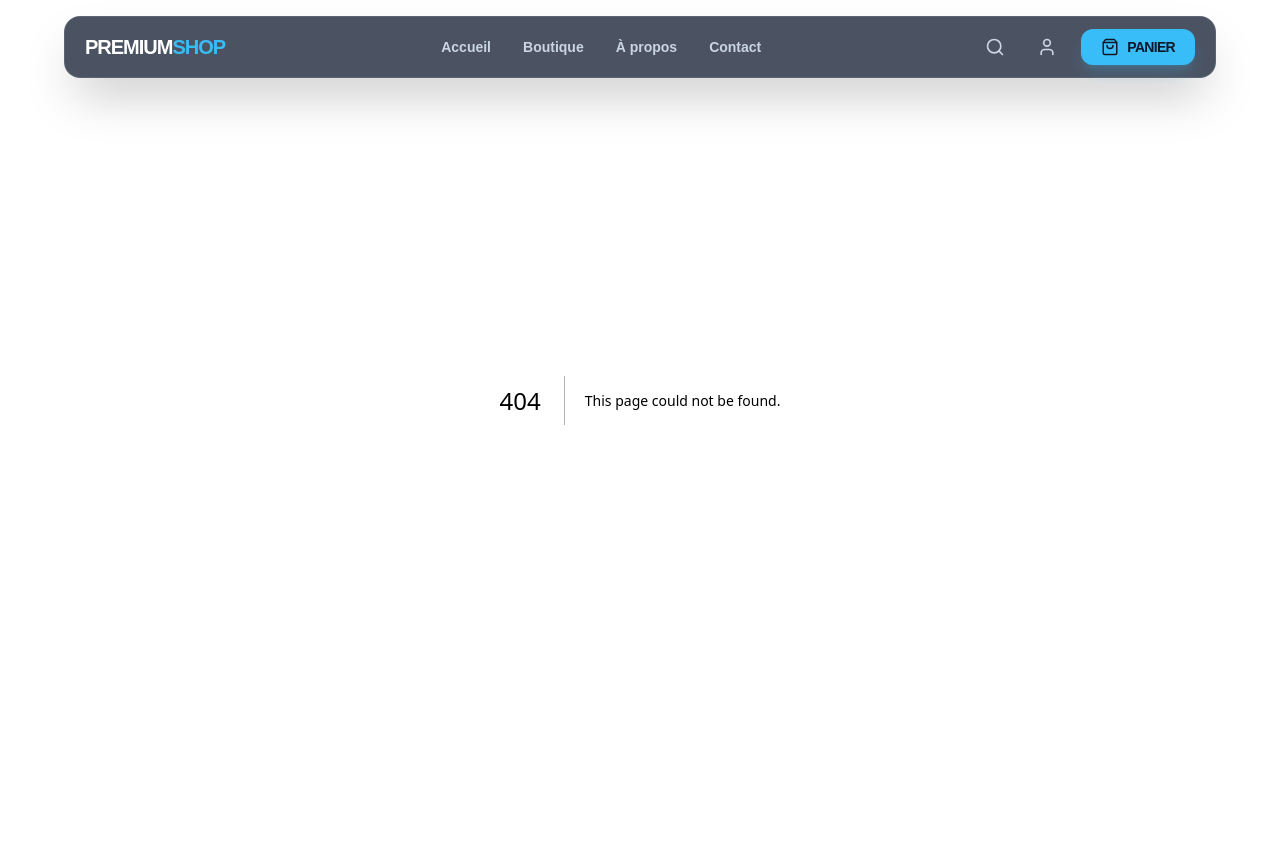
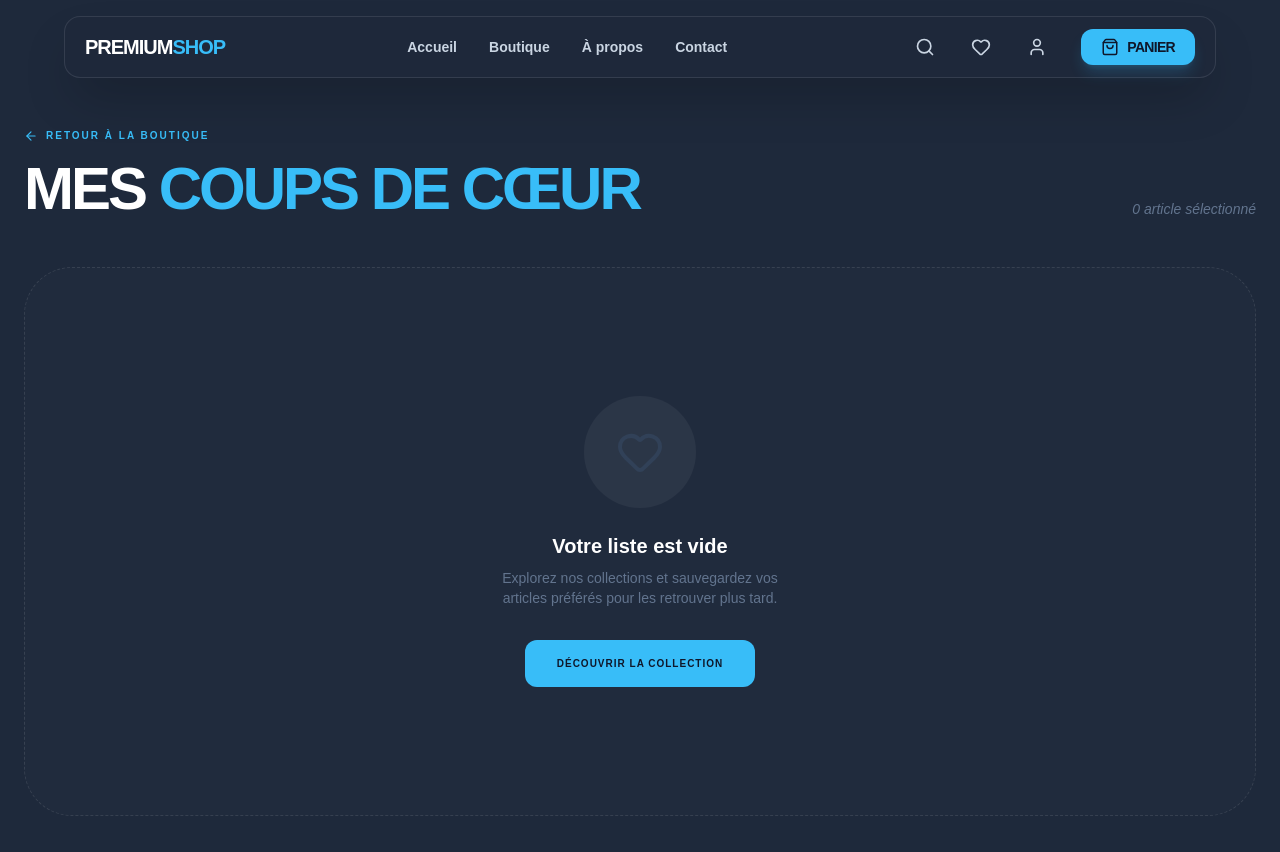
Before and after one commit to Thugs20/mon-shop-premium, a Next.js app: page /favoris in a window 1280 px wide. Before the commit this address had no page. Shown: the top 852 px of the page. Before the commit the page ends 800 px from the top, so only its background shows below. Built offline with nearby package versions, Linux system fonts and the light colour scheme.

Commit message:
Implémentation de la logique produits favoris

```diff
--- /dev/null
+++ b/app/favoris/page.tsx
@@ -0,0 +1,62 @@
+"use client";
+import { useFavorites } from "@/context/FavoritesContext";
+import ProductCard from "@/components/ProductCard";
+import { Heart, ArrowLeft, ShoppingBag } from "lucide-react";
+import Link from "next/link";
+
+const FavoritesPage = () => {
+  const { favorites } = useFavorites();
+
+  return (
+    <main className="bg-[#1e293b] min-h-screen pt-32 pb-20 px-6">
+      <div className="max-w-7xl mx-auto">
+
+        {/* En-tête de la page */}
+        <div className="flex flex-col md:flex-row md:items-end justify-between gap-6 mb-12">
+          <div className="space-y-4">
+            <Link
+              href="/shop"
+              className="flex items-center gap-2 text-[#38bdf8] text-[10px] font-bold uppercase tracking-[0.2em] group"
+            >
+              <ArrowLeft size={14} className="group-hover:-translate-x-1 transition-transform" />
+              Retour à la boutique
+            </Link>
+            <h1 className="text-5xl md:text-6xl font-black text-white tracking-tighter">
+              MES <span className="text-[#38bdf8]">COUPS DE CŒUR</span>
+            </h1>
+          </div>
+          <p className="text-slate-500 font-medium italic text-sm md:text-right">
+            {favorites.length} {favorites.length > 1 ? "articles sélectionnés" : "article sélectionné"}
+          </p>
+        </div>
+
+        {/* Grille de produits */}
+        {favorites.length === 0 ? (
+          <div className="flex flex-col items-center justify-center py-32 border border-dashed border-white/10 rounded-[3rem] bg-white/[0.01]">
+            <div className="p-8 rounded-full bg-white/5 mb-6">
+              <Heart size={48} className="text-slate-700" />
+            </div>
+            <h2 className="text-white text-xl font-bold mb-2">Votre liste est vide</h2>
+            <p className="text-slate-500 text-sm mb-8 text-center max-w-xs">
+              Explorez nos collections et sauvegardez vos articles préférés pour les retrouver plus tard.
+            </p>
+            <Link
+              href="/shop"
+              className="bg-[#38bdf8] text-[#0f172a] px-8 py-4 rounded-xl font-black uppercase tracking-widest text-[10px] hover:bg-white transition-all active:scale-95"
+            >
+              Découvrir la collection
+            </Link>
+          </div>
+        ) : (
+          <div className="grid grid-cols-1 sm:grid-cols-2 lg:grid-cols-3 xl:grid-cols-4 gap-8">
+            {favorites.map((product) => (
+              <ProductCard key={product.id} product={product} />
+            ))}
+          </div>
+        )}
+      </div>
+    </main>
+  );
+};
+
+export default FavoritesPage;
--- a/app/layout.tsx
+++ b/app/layout.tsx
@@ -2,7 +2,8 @@ import Navbar from "../components/Navbar";
 import type { Metadata } from "next";
 import { Geist, Geist_Mono } from "next/font/google";
 import "./globals.css";
-import { CartProvider } from "../context/CartContext"; // Chemin corrigé
+import { CartProvider } from "../context/CartContext";
+import { FavoritesProvider } from "../context/FavoritesContext";
 
 const geistSans = Geist({
   variable: "--font-geist-sans",
@@ -31,8 +32,10 @@ export default function RootLayout({
       >
         {/* Le CartProvider entoure tout pour que le panier marche partout */}
         <CartProvider>
-          <Navbar />
-          {children}
+          <FavoritesProvider>
+            <Navbar />
+            {children}
+          </FavoritesProvider>
         </CartProvider>
       </body>
     </html>
--- a/app/shop/[id]/page.tsx
+++ b/app/shop/[id]/page.tsx
@@ -2,6 +2,8 @@
 import { useState } from "react";
 import { products } from "@/data/products";
 import { useParams, useRouter } from "next/navigation";
+import { useCart } from "@/context/CartContext"; // Import Panier
+import { useFavorites } from "@/context/FavoritesContext"; // Import Favoris
 import {
   ChevronLeft, Heart, Check,
   Truck, ShieldCheck, RotateCcw
@@ -10,12 +12,17 @@ import {
 const ProductDetails = () => {
   const params = useParams();
   const router = useRouter();
-  const [isFavorite, setIsFavorite] = useState(false);
+  const { addToCart } = useCart(); // Logique panier
+  const { toggleFavorite, isFavorite } = useFavorites(); // Logique favoris
+
   const [selectedColor, setSelectedColor] = useState(0);
 
   const product = products.find((p) => p.id === Number(params.id));
 
   if (!product) return <div className="bg-[#1e293b] min-h-screen" />;
+
+  // On vérifie si ce produit spécifique est dans les favoris
+  const active = isFavorite(product.id);
 
   return (
     <main className="bg-[#1e293b] min-h-screen pt-24 pb-20 px-6">
@@ -40,7 +47,7 @@ const ProductDetails = () => {
 
         <div className="grid grid-cols-1 lg:grid-cols-12 gap-10 lg:gap-16 items-start">
 
-          {/* COLONNE GAUCHE : IMAGE (Réduite à 5/12 pour l'équilibre) */}
+          {/* COLONNE GAUCHE : IMAGE */}
           <div className="lg:col-span-5 relative group mx-auto w-full max-w-[500px] lg:max-w-none">
             <div className="aspect-square rounded-[2rem] overflow-hidden bg-slate-800/50 border border-white/5 shadow-2xl">
               <img
@@ -50,18 +57,19 @@ const ProductDetails = () => {
               />
             </div>
 
+            {/* BOUTON FAVORIS (FUSIONNÉ AVEC LE CONTEXT) */}
             <button
-              onClick={() => setIsFavorite(!isFavorite)}
-              className="absolute top-6 right-6 p-4 rounded-full bg-white/10 backdrop-blur-xl border border-white/10 text-white transition-all hover:scale-110 active:scale-90"
+              onClick={() => toggleFavorite(product)}
+              className="absolute top-6 right-6 p-4 rounded-full bg-white/10 backdrop-blur-xl border border-white/10 text-white transition-all hover:scale-110 active:scale-90 z-10"
             >
               <Heart
                 size={20}
-                className={isFavorite ? "fill-[#38bdf8] text-[#38bdf8]" : "text-white"}
+                className={active ? "fill-[#38bdf8] text-[#38bdf8]" : "text-white"}
               />
             </button>
           </div>
 
-          {/* COLONNE DROITE : INFOS (7/12) */}
+          {/* COLONNE DROITE : INFOS */}
           <div className="lg:col-span-7 space-y-8">
             <div className="space-y-3">
               <h1 className="text-4xl md:text-5xl font-black text-white tracking-tighter leading-tight">
@@ -70,7 +78,7 @@ const ProductDetails = () => {
               <p className="text-3xl font-light text-[#38bdf8] tracking-tighter">{product.price}€</p>
             </div>
 
-            {/* Couleurs (Centrage du Check corrigé) */}
+            {/* Couleurs */}
             {product.colors && (
               <div className="space-y-3">
                 <p className="text-[10px] font-black uppercase tracking-widest text-slate-500">Sélectionner une nuance</p>
@@ -84,7 +92,6 @@ const ProductDetails = () => {
                         selectedColor === index ? "border-[#38bdf8] scale-110 ring-4 ring-[#38bdf8]/10" : "border-white/5 opacity-60"
                       }`}
                     >
-                      {/* On force le centrage absolu ici */}
                       {selectedColor === index && (
                         <Check size={16} className={color.toLowerCase() === "#ffffff" ? "text-black" : "text-white"} />
                       )}
@@ -102,7 +109,10 @@ const ProductDetails = () => {
 
             {/* Action & Réassurance */}
             <div className="space-y-6 pt-4">
-              <button className="w-full bg-white text-black py-5 rounded-xl font-black uppercase tracking-widest text-xs hover:bg-[#38bdf8] transition-all active:scale-95 shadow-xl">
+              <button
+                onClick={() => addToCart(product)}
+                className="w-full bg-white text-black py-5 rounded-xl font-black uppercase tracking-widest text-xs hover:bg-[#38bdf8] transition-all active:scale-95 shadow-xl"
+              >
                 Ajouter au Panier
               </button>
 
--- a/components/Navbar.tsx
+++ b/components/Navbar.tsx
@@ -2,70 +2,84 @@
 import { useState } from 'react';
 import Link from 'next/link';
 import { useCart } from "../context/CartContext";
-import { ShoppingBag, Search, User, Menu, X } from "lucide-react";
-import CartDrawer from "./CartDrawer"; // N'oublie pas l'import
+import { useFavorites } from "../context/FavoritesContext"; // Ajout du hook Favoris
+import { ShoppingBag, Search, User, Menu, X, Heart } from "lucide-react"; // Ajout de Heart
+import CartDrawer from "./CartDrawer";
 
 const Navbar = () => {
-  const [isOpen, setIsOpen] = useState(false); // Pour le menu burger
-  const [isCartOpen, setIsCartOpen] = useState(false); // Pour le tiroir panier
+  const [isOpen, setIsOpen] = useState(false);
+  const [isCartOpen, setIsCartOpen] = useState(false);
   const { cartCount } = useCart();
+  const { favorites } = useFavorites(); // Récupération des favoris
 
   return (
     <>
       <header className="fixed top-4 inset-x-0 flex justify-center z-50 px-4">
-        <nav className="w-full max-w-6xl bg-[#1e293b]/80 backdrop-blur-xl border border-white/10 px-5 py-3 rounded-2xl shadow-2xl">
-          <div className="flex items-center justify-between">
+        <nav className="w-full max-w-6xl bg-[#1e293b]/80 backdrop-blur-xl border border-white/10 px-4 sm:px-5 py-3 rounded-2xl shadow-2xl">
+  <div className="flex items-center justify-between gap-2">
 
-            {/* 1. GAUCHE : BURGER (Mobile uniquement) */}
+    {/* 1. GAUCHE : BURGER (Mobile uniquement) - shrink-0 pour qu'il ne s'écrase jamais */}
     <button
-              className="md:hidden text-white p-2"
+      className="md:hidden text-white p-2 shrink-0"
       onClick={() => setIsOpen(!isOpen)}
     >
       {isOpen ? <X size={24} /> : <Menu size={24} />}
     </button>
 
-            {/* 2. CENTRE/GAUCHE : LOGO */}
-            <Link href="/" className="flex items-center gap-2">
-              <div className="text-white font-black text-lg md:text-xl tracking-tighter">
+    {/* 2. CENTRE/GAUCHE : LOGO - shrink-0 pour garder sa taille */}
+    <Link href="/" className="flex items-center gap-2 shrink-0">
+      <div className="text-white font-black text-lg md:text-xl tracking-tighter whitespace-nowrap">
         PREMIUM<span className="text-[#38bdf8]">SHOP</span>
       </div>
     </Link>
 
     {/* 3. CENTRE : MENU (Desktop uniquement) */}
-            <div className="hidden md:flex items-center gap-8 text-sm font-semibold text-slate-300">
+    <div className="hidden md:flex items-center gap-8 text-sm font-semibold text-slate-300 whitespace-nowrap">
       <Link href="/" className="hover:text-[#38bdf8] transition-colors">Accueil</Link>
       <Link href="/shop" className="hover:text-[#38bdf8] transition-colors">Boutique</Link>
       <Link href="/a-propos" className="hover:text-[#38bdf8] transition-colors">À propos</Link>
       <Link href="/contact" className="hover:text-[#38bdf8] transition-colors">Contact</Link>
     </div>
 
-            {/* 4. DROITE : ACTIONS (Toujours visibles) */}
-            <div className="flex items-center gap-2 sm:gap-4">
-              {/* Recherche - Redirige vers la boutique */}
+    {/* 4. DROITE : ACTIONS - shrink-0 pour protéger le bloc d'icônes */}
+    <div className="flex items-center gap-1 sm:gap-4 lg:gap-6 shrink-0">
+
+      {/* Recherche */}
       <Link
         href="/shop"
-  className="text-slate-300 hover:text-[#38bdf8] p-2 transition-colors"
+        className="text-slate-300 hover:text-[#38bdf8] p-1.5 transition-colors"
         aria-label="Rechercher"
       >
-  <Search size={20} />
+        <Search size={19} className="md:size-[20px]" />
+      </Link>
+
+      {/* FAVORIS */}
+      <Link
+        href="/favoris"
+        className="relative text-slate-300 hover:text-red-400 p-1.5 transition-colors"
+        aria-label="Favoris"
+      >
+        <Heart size={19} className={`md:size-[20px] ${favorites.length > 0 ? "fill-red-500 text-red-500" : ""}`} />
+        {favorites.length > 0 && (
+          <span className="absolute top-1 right-1 w-1.5 h-1.5 bg-red-500 rounded-full border border-[#1e293b]" />
+        )}
       </Link>
 
       {/* Compte */}
-              <button className="text-slate-300 hover:text-white p-2">
-                <User size={20} />
+      <button className="text-slate-300 hover:text-white p-1.5">
+        <User size={19} className="md:size-[20px]" />
       </button>
 
-              {/* LE BOUTON PANIER (Fusionné avec ta logique) */}
+      {/* LE BOUTON PANIER */}
       <button
         onClick={() => setIsCartOpen(true)}
-                className="relative bg-[#38bdf8] text-[#0f172a] px-3 py-2 sm:px-5 rounded-xl text-sm font-bold flex items-center gap-2 hover:bg-white transition-all active:scale-95 shadow-lg shadow-[#38bdf8]/20"
+        className="relative bg-[#38bdf8] text-[#0f172a] ml-1 px-3 py-2 sm:px-5 rounded-xl text-sm font-bold flex items-center gap-2 hover:bg-white transition-all active:scale-95 shadow-lg shadow-[#38bdf8]/20 shrink-0"
       >
         <ShoppingBag size={18} />
         <span className="hidden sm:inline uppercase tracking-tighter">Panier</span>
 
-                {/* Badge Dynamique */}
         {cartCount > 0 && (
-                  <span className="absolute -top-1 -right-1 bg-white text-[#38bdf8] text-[10px] w-5 h-5 rounded-full flex items-center justify-center border-2 border-[#1e293b] font-black animate-pulse">
+          <span className="absolute -top-1 -right-1 bg-white text-[#38bdf8] text-[10px] w-4 h-4 md:w-5 md:h-5 rounded-full flex items-center justify-center border-2 border-[#1e293b] font-black animate-pulse">
             {cartCount}
           </span>
         )}
@@ -73,19 +87,19 @@ const Navbar = () => {
     </div>
   </div>
 
-          {/* 5. MENU MOBILE (S'affiche quand isOpen est vrai) */}
+  {/* 5. MENU MOBILE */}
   {isOpen && (
     <div className="md:hidden mt-4 pt-4 border-t border-white/10 flex flex-col gap-4 text-slate-300 font-medium pb-2">
       <Link href="/" onClick={() => setIsOpen(false)} className="hover:text-[#38bdf8]">Accueil</Link>
       <Link href="/shop" onClick={() => setIsOpen(false)} className="hover:text-[#38bdf8]">Boutique</Link>
       <Link href="/a-propos" onClick={() => setIsOpen(false)} className="hover:text-[#38bdf8]">À propos</Link>
       <Link href="/contact" onClick={() => setIsOpen(false)} className="hover:text-[#38bdf8]">Contact</Link>
+      <Link href="/favoris" onClick={() => setIsOpen(false)} className="hover:text-red-400">Mes Favoris ({favorites.length})</Link>
     </div>
   )}
 </nav>
       </header>
 
-      {/* COMPOSANT PANIER LATÉRAL (Le tiroir) */}
       <CartDrawer isOpen={isCartOpen} onClose={() => setIsCartOpen(false)} />
     </>
   );
--- a/components/ProductCard.tsx
+++ b/components/ProductCard.tsx
@@ -1,16 +1,38 @@
 "use client";
 import { Product } from "../data/products";
 import Link from "next/link";
-import { useCart } from "../context/CartContext"; // Import du hook
+import { useCart } from "../context/CartContext";
+import { useFavorites } from "../context/FavoritesContext"; // Import du hook Favoris
+import { Heart } from "lucide-react"; // Import de l'icône
 
 const ProductCard = ({ product }: { product: Product }) => {
-  const { addToCart } = useCart(); // On récupère la fonction
+  const { addToCart } = useCart();
+  const { toggleFavorite, isFavorite } = useFavorites(); // Logique favoris
+
+  const active = isFavorite(product.id);
+
   return (
     <div className="bg-[#0f172a]/40 border border-white/5 rounded-3xl p-3 hover:border-[#38bdf8]/30 transition-all group flex flex-col h-full shadow-2xl">
 
       {/* Zone cliquable vers les détails */}
+      <div className="relative"> {/* Container relatif pour isoler le bouton du Link */}
+
+        {/* BOUTON FAVORIS (Ajouté ici pour flotter sur l'image) */}
+        <button
+          onClick={(e) => {
+            e.preventDefault(); // Empêche d'ouvrir la page produit en cliquant sur le coeur
+            toggleFavorite(product);
+          }}
+          className="absolute top-4 right-4 z-20 p-2.5 rounded-xl backdrop-blur-md transition-all active:scale-90 border border-white/10 group/heart"
+          style={{ backgroundColor: active ? 'rgba(56, 189, 248, 0.2)' : 'rgba(255, 255, 255, 0.05)' }}
+        >
+          <Heart
+            size={18}
+            className={`transition-colors ${active ? "fill-[#38bdf8] text-[#38bdf8]" : "text-white/40 group-hover/heart:text-white"}`}
+          />
+        </button>
+
         <Link href={`/shop/${product.id}`} className="cursor-pointer">
-
           {/* Container Image */}
           <div className="relative aspect-[4/5] overflow-hidden rounded-2xl bg-slate-800/50">
             <img
@@ -20,7 +42,7 @@ const ProductCard = ({ product }: { product: Product }) => {
               className="object-cover w-full h-full group-hover:scale-110 transition-transform duration-700"
             />
 
-          {/* LE BADGE PREMIUM (Retour en force !) */}
+            {/* LE BADGE PREMIUM */}
             <div className="absolute top-4 left-4 z-10">
               <div className="bg-[#38bdf8]/90 backdrop-blur-md text-[#0f172a] text-[9px] font-black px-3 py-1.5 rounded-lg uppercase tracking-[0.15em] shadow-lg flex items-center gap-1.5">
                 <span className="w-1 h-1 bg-[#0f172a] rounded-full animate-pulse" />
@@ -44,11 +66,12 @@ const ProductCard = ({ product }: { product: Product }) => {
             </p>
           </div>
         </Link>
+      </div>
 
       {/* Bouton Panier */}
       <div className="mt-auto pt-6">
         <button
-      onClick={() => addToCart(product)} // On appelle la fonction au clic
+          onClick={() => addToCart(product)}
           className="w-full bg-white text-[#0f172a] hover:bg-[#38bdf8] py-4 rounded-xl font-black text-[10px] uppercase tracking-[0.2em] transition-all active:scale-95 shadow-lg"
         >
           Ajouter au panier
--- /dev/null
+++ b/context/FavoritesContext.tsx
@@ -0,0 +1,52 @@
+"use client";
+import React, { createContext, useContext, useState, useEffect } from 'react';
+import { Product } from '../data/products';
+
+interface FavoritesContextType {
+  favorites: Product[];
+  toggleFavorite: (product: Product) => void;
+  isFavorite: (productId: number) => boolean;
+}
+
+const FavoritesContext = createContext<FavoritesContextType | undefined>(undefined);
+
+export const FavoritesProvider = ({ children }: { children: React.ReactNode }) => {
+  const [favorites, setFavorites] = useState<Product[]>([]);
+
+  // Charger depuis le localStorage au démarrage
+  useEffect(() => {
+    const saved = localStorage.getItem('premium-shop-favs');
+    if (saved) setFavorites(JSON.parse(saved));
+  }, []);
+
+  // Sauvegarder dans le localStorage
+  useEffect(() => {
+    localStorage.setItem('premium-shop-favs', JSON.stringify(favorites));
+  }, [favorites]);
+
+  const toggleFavorite = (product: Product) => {
+    setFavorites((prev) => {
+      const exists = prev.find((p) => p.id === product.id);
+      if (exists) {
+        return prev.filter((p) => p.id !== product.id); // On l'enlève s'il existe déjà
+      }
+      return [...prev, product]; // On l'ajoute s'il n'existe pas
+    });
+  };
+
+  const isFavorite = (productId: number) => {
+    return favorites.some((p) => p.id === productId);
+  };
+
+  return (
+    <FavoritesContext.Provider value={{ favorites, toggleFavorite, isFavorite }}>
+      {children}
+    </FavoritesContext.Provider>
+  );
+};
+
+export const useFavorites = () => {
+  const context = useContext(FavoritesContext);
+  if (!context) throw new Error("useFavorites must be used within a FavoritesProvider");
+  return context;
+};
```
Lines whose indentation alone changed are shown as unchanged.
